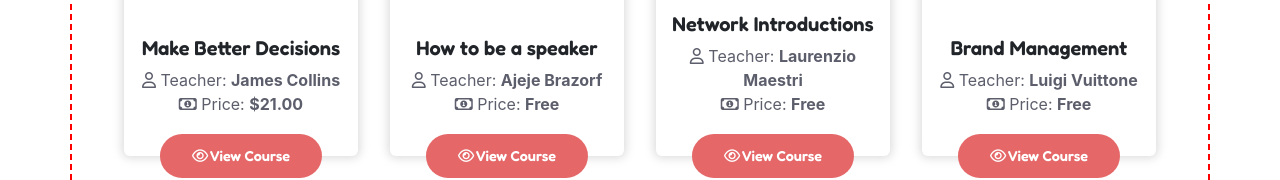
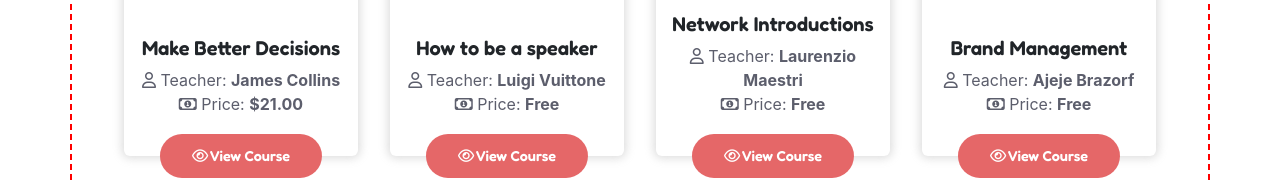
Before and after one commit to Vladislav-Ciuperca/proj-html-vuejs, a Vue app: page / in a window 1280 px wide. Shown: the part 266-446 px from the top of the page. Built offline with nearby package versions, Linux system fonts and the light colour scheme.

Commit message:
creo card "Latest Courses

```diff
--- a/src/data/store.js
+++ b/src/data/store.js
@@ -11,7 +11,7 @@ const informazioni = {
         },
         {
             name: "How to be a speaker",
-            teacher: "Ajeje Brazorf",
+            teacher: "Luigi Vuittone",
             price: "Free",
             img: "/src/assets/img/Speaker-icon.png"
         },
@@ -23,7 +23,7 @@ const informazioni = {
         },
         {
             name: "Brand Management",
-            teacher: "Luigi Vuittone",
+            teacher: "Ajeje Brazorf",
             price: "Free",
             img: "/src/assets/img/Brand-icon.png"
         },
```
